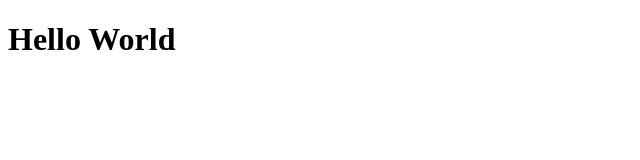
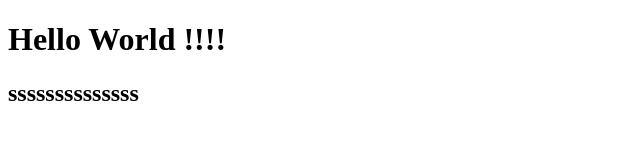
Before and after one commit to alnakos/my-projects, a plain HTML site: page index.html in a window 1280 px wide. Shown: the whole page, without its empty margins (0-640 px from the left). Drawn offline with Linux system fonts and the light colour scheme.

Commit message:
This is the first commit

```diff
--- a/index.html
+++ b/index.html
@@ -7,13 +7,14 @@
     <head>
         <meta charset="utf-8">
         <meta http-equiv="X-UA-Compatible" content="IE=edge">
-        <title>My site</title>
+        <title>My site !!!!</title>
         <meta name="description" content="">
         <meta name="viewport" content="width=device-width, initial-scale=1">
         <link rel="stylesheet" href="">
     </head>
     <body>
-        <h1> Hello World</h1>
+        <h1> Hello World !!!!</h1>
+        <h2> ssssssssssssss</h2>
 
         <script src="" async defer></script>
     </body>
```
Also changed, not shown: 3.txt (added), 4.txt (added).
